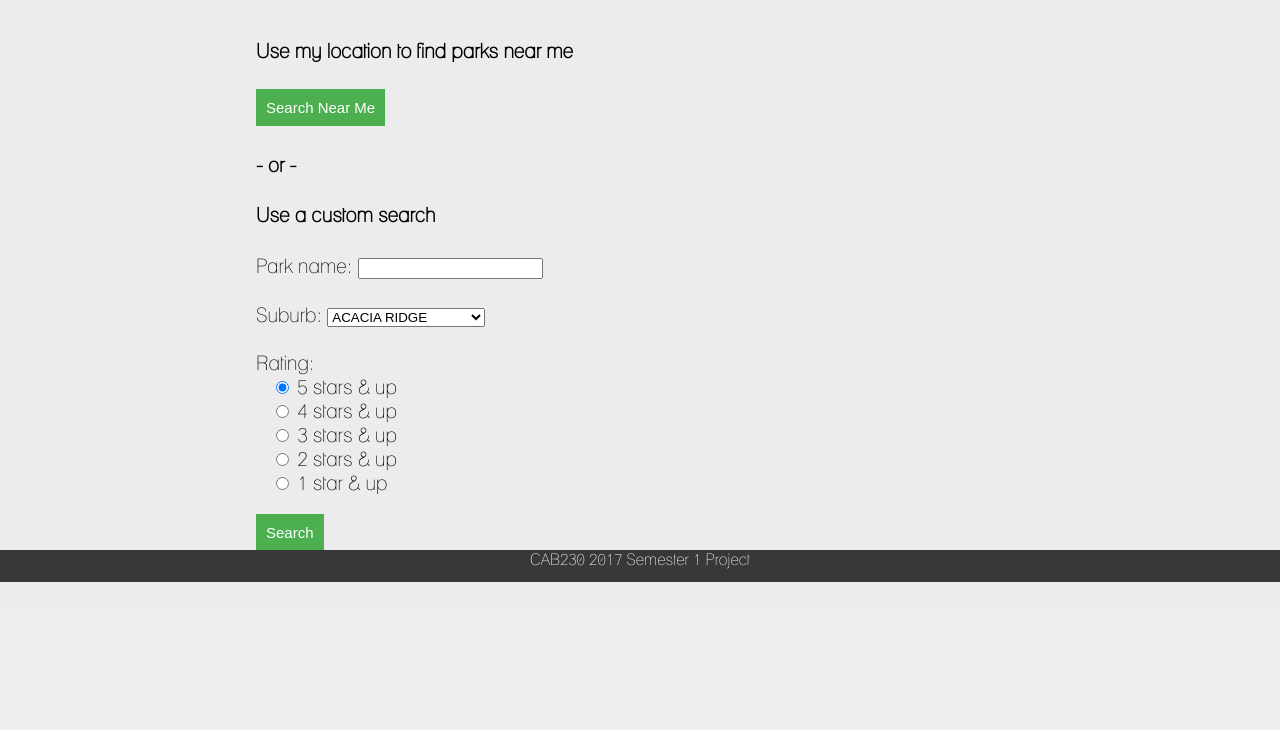
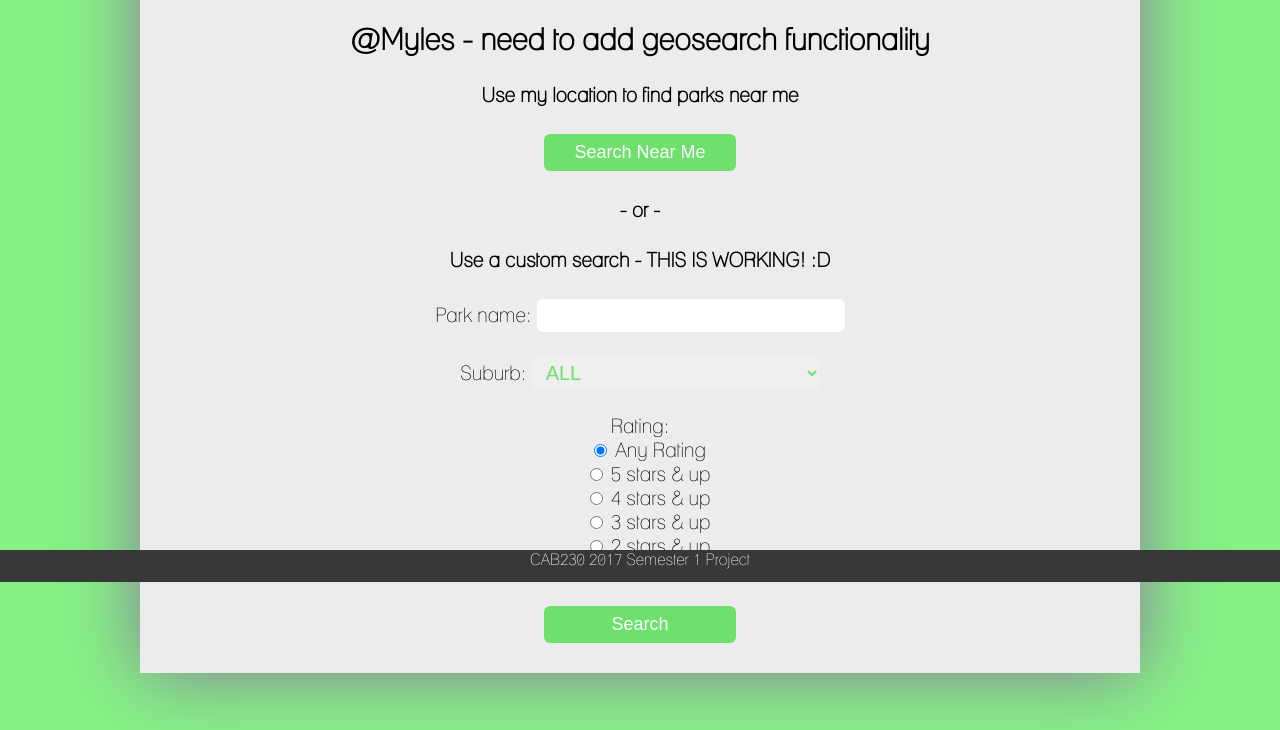
Before and after one commit to myles-robinson/CAB230, a PHP site: page /search.php in a window 1280 px wide. Shown: the part 218-948 px from the top of the page. Before the commit the page ends 800 px from the top, so only its background shows below. Run offline with PHP 8.4, Linux system fonts and the light colour scheme.

Commit message:
Search page custom search fully functional with displayed names on results page, and each result name goes to item.php

```diff
--- a/login.inc
+++ b/login.inc
@@ -5,6 +5,7 @@
       global $database;
 
       try{
+        // Collect input values
         $email = $_POST['email'];
         $password = $_POST['password'];
         $query = "SELECT salt FROM members WHERE email = :email";
--- a/login.php
+++ b/login.php
@@ -29,7 +29,7 @@
   			<form action="login.php" method="post">
   				<h2 class="registerHeading"><b>Already have a ParkFindr account?<br> Log in here.</b></h2>
   				<br>
-          <input class="registerInput" id="registerInputHalf" type="email" name="email" placeholder="Email" onfocus="this.placeholder = ''" required/>
+          <input class="registerInput" type="email" name="email" placeholder="Email" onfocus="this.placeholder = ''" required/>
   				<br><br>
   				<input class="registerInput" type="password" class="registerInput" name="password" placeholder="Password" onfocus="this.placeholder = ''" required/>
   				<br><br><br>
--- /dev/null
+++ b/reviews.csv
@@ -0,0 +1,5 @@
+"1","1","1","Park is great First Review","1","2017-05-23 14:36:11"
+"2","2","2","Test Review 2","2","2017-05-23 14:40:33"
+"3","3","45","Test Review 3","3","2017-05-23 20:47:57"
+"4","5","55","Test review 4","4","2017-05-23 20:47:57"
+"5","5","789","Test Review 5","5","2017-05-23 20:48:17"
--- a/search.inc
+++ b/search.inc
@@ -1,37 +1,61 @@
 <?php
+  global $errors;
 
-    if (isset($_POST['submit'])) {
+  if (isset($_POST['submit']))
+    {
         global $database;
+
         try {
+            //Create WHERE part of query
+            $Where = "WHERE parks.id = reviews.park_id ";
 
-            // Collect input values
-            $subrub = $_POST['suburbs'];
-            $parkname = $_POST['parkname'];
-            $rating = $_POST['rating'];
+            //If filter value entered, collect value and add to WHERE statement
+            if($_POST['Rating'] != 'ANY'){
+              $Rating = $_POST['Rating'];
+              $Where .= "AND reviews.Rating >= :Rating ";
+            }
+            if($_POST['Suburb'] != 'ALL'){
+              $Suburb = $_POST['Suburb'];
+              $Where .= "AND parks.Suburb = :Suburb ";
+            }
+            if ($_POST['Name'] != ''){
+              $Name = "'%";
+              $Name .= $_POST['Name'];
+              $Name .= "%'";
+              $Where .= "AND parks.Name LIKE :Name ";
+            }
 
-            // Count if there are any errors found
-            if (count($errors) === 0) {
-
-                // Create and prepare query
-                $query = "SELECT * from parks where suburb=':subrub'";
+            // Create query with WHERE statement
+            $query = "SELECT DISTINCT * FROM parks,reviews ";
+            $query .= $Where;
 
             // Prepare the statement to prevent SQL injections
             $stmt = $database->prepare($query);
 
-                // Bind parameters
-                $stmt->bindParam(':suburb', $suburb);
-                $stmt->bindParam(':parkname', $parkname);
-                $stmt->bindParam(':rating', $rating);
+            // Bind valid parameters
+            if($_POST['Suburb'] != 'ALL'){
+              $stmt->bindParam(':Suburb', $Suburb);
+            }
+            if ($_POST['Name'] != ''){
+              $stmt->bindParam(':Name', $Name);
+            }
+            if($_POST['Rating'] != 'ANY'){
+              $stmt->bindParam(':Rating', $Rating);
+            }
 
             // Execute the query
             $stmt->execute();
 
             if ($stmt->rowCount() > 0) {
-                  //Return results
+              //Save results
+              $_SESSION['results'] = $stmt->fetchAll();
             }
-            } else {
-                print_r($errors);
+            else{
+              $_SESSION['results'] = "NONE";
             }
+            //GO TO results page
+            header("location: ./results.php");
+
         } catch (PDOException $e) {
             die($e->getMessage());
         }
--- a/search.php
+++ b/search.php
@@ -24,22 +24,21 @@
 	<?php require "./search.inc"; ?>
 
 	<!-- BODY -->
-	<body>
+	<body style="background: #85f185;">
 		<br><br>
 		<div id="banner">
 			<h1 class = "bannertitle">Find a park</h1>
 		</div>
 
 		<!-- CONTENT -->
-		<div id="searchcontent">
+		<div id="formContainer">
+			<form id="searchForm" action="search.php" method="post">
+				<br><br><br><br>
+				<h2> @Myles - need to add geosearch functionality </h2>
+				<div id = "geosearch"><h4>Use my location to find parks near me </h4>
+				<button class="submitButton" onclick="getLocation()">Search Near Me</button></div>
 
-			<form id = "searchForm">
-				<br><br><br><br><br><br><br><br>
-				<div id = "geosearch"><h4>Use my location to find parks near me </h4>
-				<button class = "button" onclick="getLocation()">Search Near Me</button></div>
-
-				<h4> - or - </h4>
-
+<!--
 				<p id="searchPage"></p>
 
 				<script>
@@ -54,14 +53,19 @@
 			   		}
 					}
 
-				</script>
-				<h4>Use a custom search </h4>
+				</script> -->
+
+
+				<h4> - or - </h4>
+
+				<h4>Use a custom search - THIS IS WORKING! :D </h4>
   			Park name:
-  			<input type="text" name="parkName"><br>
+  			<input type="text" name="Name" class="registerInput"><br>
 				<br>
 
 				Suburb:
-				<select name="suburbs">
+				<select name="Suburb" class="registerInput">
+					<option value="ALL">ALL</option>
 					<option value="ACACIA RIDGE">ACACIA RIDGE</option>
 					<option value="ALBION">ALBION</option>
 					<option value="ALDERLEY">ALDERLEY</option>
@@ -253,26 +257,23 @@
 
 				Rating: <br>
   			<div style="padding-left: 15px">
-					  <input type="radio" name="rating" value="5up" checked> 5 stars & up<br>
-  			    <input type="radio" name="rating" value="4up"> 4 stars & up<br>
-  			    <input type="radio" name="rating" value="3up"> 3 stars & up<br>
-				    <input type="radio" name="rating" value="2up"> 2 stars & up<br>
-				    <input type="radio" name="rating" value="1up"> 1 star & up<br>
+						<input type="radio" name="Rating" value="ANY" checked> Any Rating<br>
+					  <input type="radio" name="Rating" value=5> 5 stars & up<br>
+  			    <input type="radio" name="Rating" value=4> 4 stars & up<br>
+  			    <input type="radio" name="Rating" value=3> 3 stars & up<br>
+				    <input type="radio" name="Rating" value=2> 2 stars & up<br>
+				    <input type="radio" name="Rating" value=1> 1 star & up<br>
 				</div>
+				<br>
+				<input class="submitButton" name="submit" type="submit" value="Search" />
 			</form>
-
-
-			<br>
-			<a href = "results.php"><button class = "button" type="button">Search</button></a>
 
 		</div>
 
 		<br><br><br>
 
 	<!-- FOOTER -->
-		<div id="footer">
-			CAB230 2017 Semester 1 Project
-		</div>
+		<?php require "./footer.inc"; ?>
 	</body>
 
 	</html>
--- a/stylesheet.css
+++ b/stylesheet.css
@@ -107,7 +107,7 @@
     margin-left: 0;
     margin-top: 0;
     position: absolute;
-	z-index: 0;
+	z-index: 1;
     left: 0;
 }
 
@@ -122,11 +122,11 @@
 }
 #searchcontent{
   text-align: left;
-  margin-left: 20%;
+  margin-left: 20
+  margin-right:
 }
 #searchForm {
   font-size: 20px;
-
   width:  100%;
 }
 /*End: Search Page*/
@@ -134,7 +134,11 @@
 
 /*Start: Results Page
 Display table in center of page*/
-table {
+#searchResults{
+  font-size: 100px;
+  margin-left: 20%;
+}
+/*table {
     margin-left:auto;
     margin-right:auto;
 }
@@ -161,7 +165,7 @@
     vertical-align: middle;
     /*Size of "Park #"*/
     font-size: 20px;
-}
+}*/
 /*End: Results Page */
 /*Start: Displays all images as the same size even if they are originally diff sizes*/
 .cell{
@@ -260,6 +264,7 @@
 .registerHeading {
   font-size: 36px;
 }
+
 .registerInput {
     color: #6ee06e;
     padding: 5px 10px;
@@ -298,6 +303,7 @@
 
 #formContainer {
   max-width: 1000px;
+  min-height: min-content;
   margin: 0 auto;
   margin-top: 50px;
 
```
Also changed, not shown: results.php (+17 -26 lines). Lines whose indentation alone changed are shown as unchanged.
